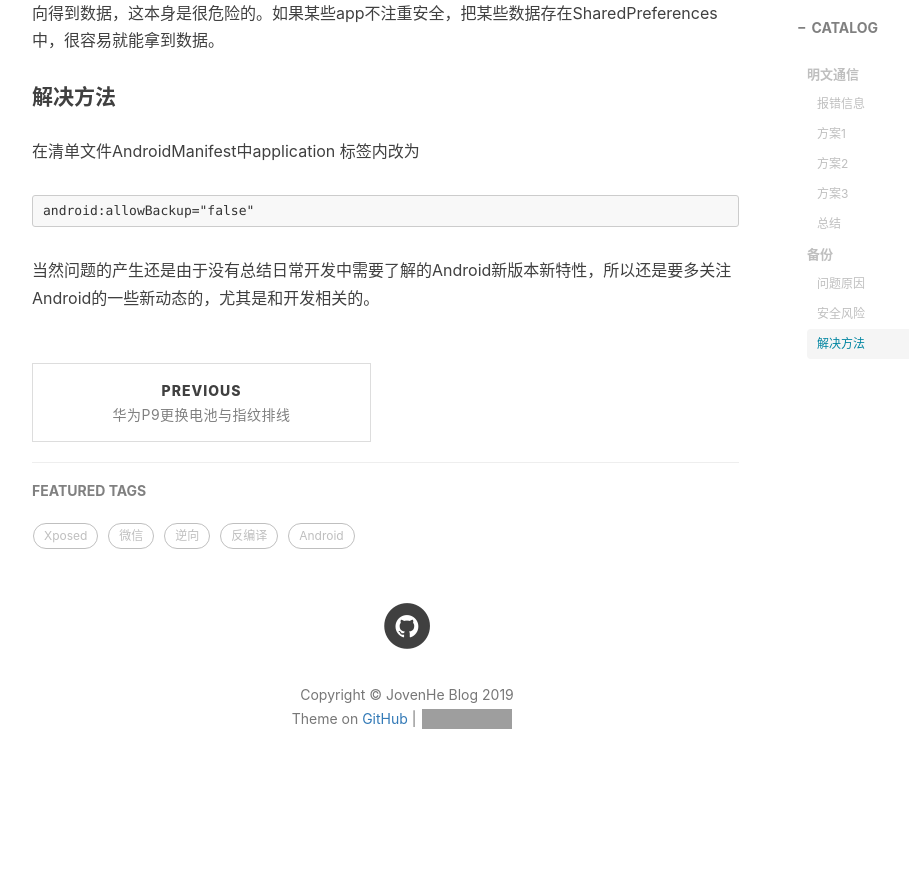
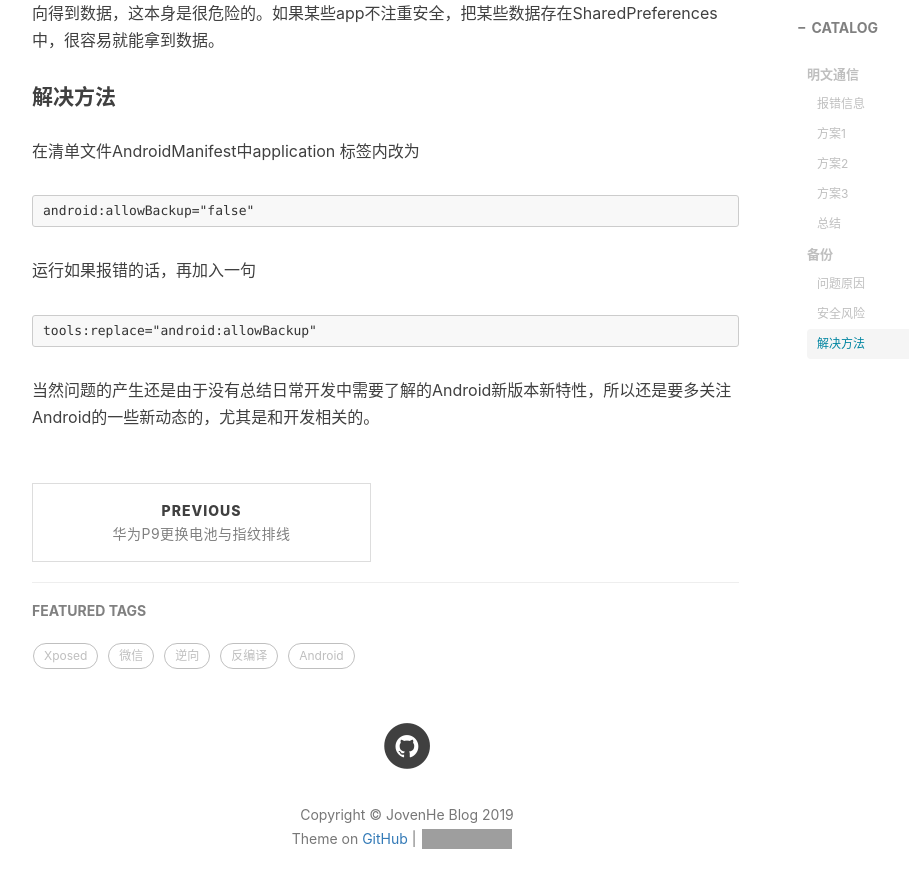
Before and after one commit to hjw45611/blog, a Jekyll site: the page built from _posts/2019-04-11-AndroidManifest标签说明.md, in a window 1280 px wide and 900 px high, scrolled down 2601 px. Shown: the top 888 px of the window, without its empty margins (233-1142 px from the left). Built offline with Jekyll 4.4.1, drawn with Linux system fonts in a browser that asks for light colours; nearby versions of some CDN libraries; comment, search, counter and statistics services are not loaded; before the commit the page ends 3424 px from its top, so only the background shows below that; grey boxes are pictures that could not be loaded.

````diff
--- a/_posts/2019-04-11-AndroidManifest标签说明.md
+++ b/_posts/2019-04-11-AndroidManifest标签说明.md
@@ -87,6 +87,10 @@
 android:allowBackup="false"
 ```
 
+运行如果报错的话，再加入一句
 
+```xml
+tools:replace="android:allowBackup"
+```
 
 当然问题的产生还是由于没有总结日常开发中需要了解的Android新版本新特性，所以还是要多关注Android的一些新动态的，尤其是和开发相关的。
````
Also changed, not shown: pwa/icons/pwa_icon_128.png (deleted), pwa/icons/pwa_icon_512.png (deleted), pwa/manifest.json (deleted).
